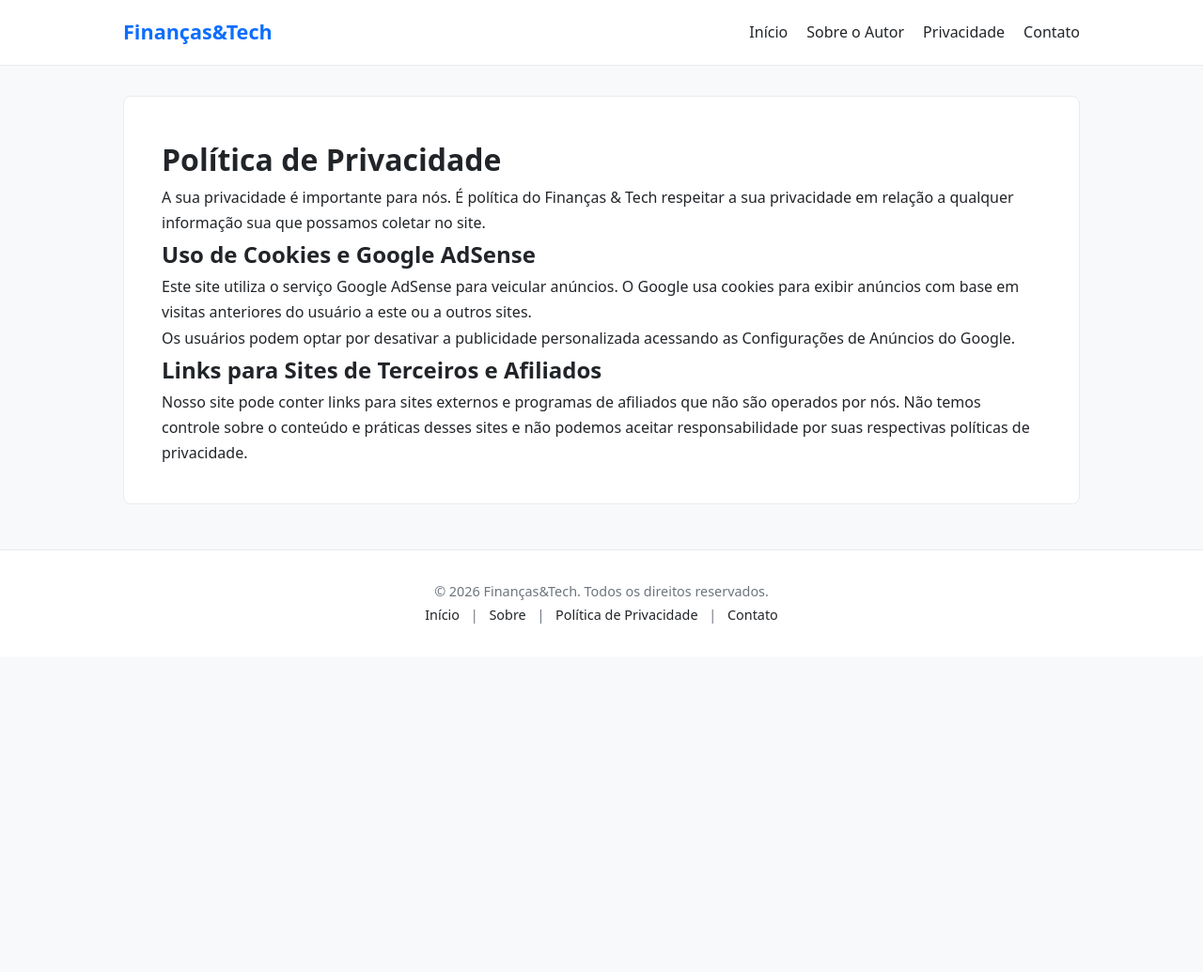
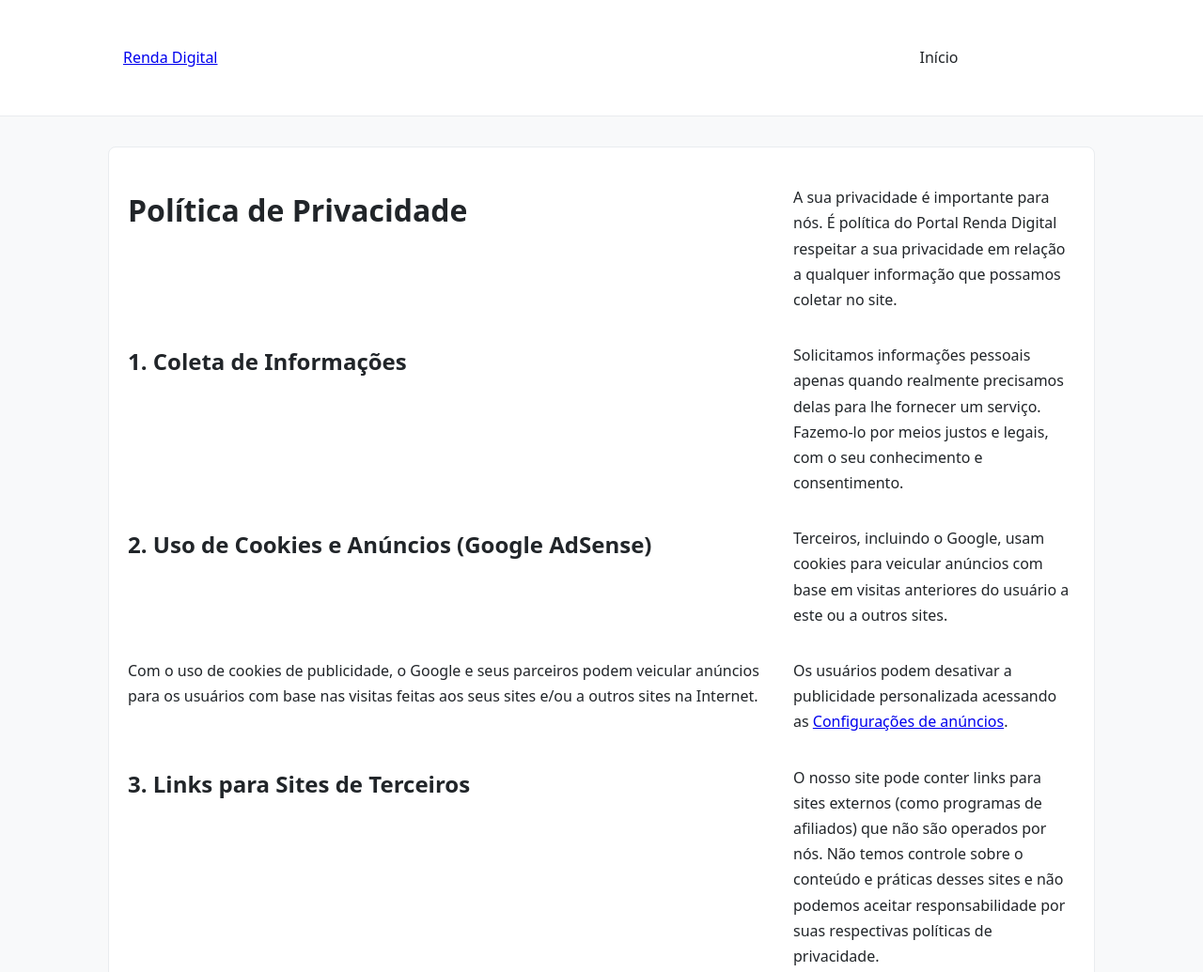
Before and after one commit to jucamposofc/BLOG, a plain HTML site: page privacidade.html in a window 1280 px wide. Shown: the top 1035 px of the page at 94% size. Before the commit the page ends 800 px from the top, so only its background shows below. Drawn offline with Linux system fonts and the light colour scheme.

Commit message:
Update privacy policy page for Renda Digital

```diff
--- a/privacidade.html
+++ b/privacidade.html
@@ -3,47 +3,40 @@
 <head>
     <meta charset="UTF-8">
     <meta name="viewport" content="width=device-width, initial-scale=1.0">
-  <title>Política de Privacidade | Finanças & Tech</title>
-  <meta name="description" content="Política de privacidade do portal Finanças & Tech referente ao uso de dados e cookies do AdSense.">
+    <title>Política de Privacidade - Portal Renda Digital</title>
     <link rel="stylesheet" href="style.css">
 </head>
 <body>
 
-  <header>
-    <nav>
-      <a href="index.html" class="logo">Finanças&Tech</a>
-      <ul>
-        <li><a href="index.html">Início</a></li>
-        <li><a href="sobre.html">Sobre o Autor</a></li>
-        <li><a href="politica-de-privacidade.html">Privacidade</a></li>
-        <li><a href="contato.html">Contato</a></li>
-      </ul>
+    <header class="main-header">
+        <div class="container">
+            <a href="index.html" class="logo">Renda Digital</a>
+            <nav class="main-nav">
+                <a href="index.html">Início</a>
             </nav>
+        </div>
     </header>
 
-  <div class="container" style="grid-template-columns: 1fr;">
-    <main>
+    <main class="container" style="padding: 40px 20px;">
         <h1>Política de Privacidade</h1>
-      <p>A sua privacidade é importante para nós. É política do Finanças & Tech respeitar a sua privacidade em relação a qualquer informação sua que possamos coletar no site.</p>
+        <p>A sua privacidade é importante para nós. É política do Portal Renda Digital respeitar a sua privacidade em relação a qualquer informação que possamos coletar no site.</p>
 
-      <h2>Uso de Cookies e Google AdSense</h2>
-      <p>Este site utiliza o serviço Google AdSense para veicular anúncios. O Google usa cookies para exibir anúncios com base em visitas anteriores do usuário a este ou a outros sites.</p>
-      <p>Os usuários podem optar por desativar a publicidade personalizada acessando as Configurações de Anúncios do Google.</p>
+        <h2>1. Coleta de Informações</h2>
+        <p>Solicitamos informações pessoais apenas quando realmente precisamos delas para lhe fornecer um serviço. Fazemo-lo por meios justos e legais, com o seu conhecimento e consentimento.</p>
 
-      <h2>Links para Sites de Terceiros e Afiliados</h2>
-      <p>Nosso site pode conter links para sites externos e programas de afiliados que não são operados por nós. Não temos controle sobre o conteúdo e práticas desses sites e não podemos aceitar responsabilidade por suas respectivas políticas de privacidade.</p>
+        <h2>2. Uso de Cookies e Anúncios (Google AdSense)</h2>
+        <p>Terceiros, incluindo o Google, usam cookies para veicular anúncios com base em visitas anteriores do usuário a este ou a outros sites.</p>
+        <p>Com o uso de cookies de publicidade, o Google e seus parceiros podem veicular anúncios para os usuários com base nas visitas feitas aos seus sites e/ou a outros sites na Internet.</p>
+        <p>Os usuários podem desativar a publicidade personalizada acessando as <a href="https://adssettings.google.com" target="_blank" rel="noopener">Configurações de anúncios</a>.</p>
+
+        <h2>3. Links para Sites de Terceiros</h2>
+        <p>O nosso site pode conter links para sites externos (como programas de afiliados) que não são operados por nós. Não temos controle sobre o conteúdo e práticas desses sites e não podemos aceitar responsabilidade por suas respectivas políticas de privacidade.</p>
+
+        <h2>4. Compromisso do Usuário</h2>
+        <p>O usuário se compromete a fazer uso adequado dos conteúdos e da informação que o Portal Renda Digital oferece no site.</p>
+
+        <p style="margin-top: 30px;"><a href="index.html">&larr; Voltar para a página inicial</a></p>
     </main>
-  </div>
-
-  <footer>
-    <p>&copy; 2026 Finanças&Tech. Todos os direitos reservados.</p>
-    <p>
-      <a href="index.html">Início</a> |
-      <a href="sobre.html">Sobre</a> |
-      <a href="politica-de-privacidade.html">Política de Privacidade</a> |
-      <a href="contato.html">Contato</a>
-    </p>
-  </footer>
 
 </body>
 </html>
```
Lines whose indentation alone changed are shown as unchanged.
